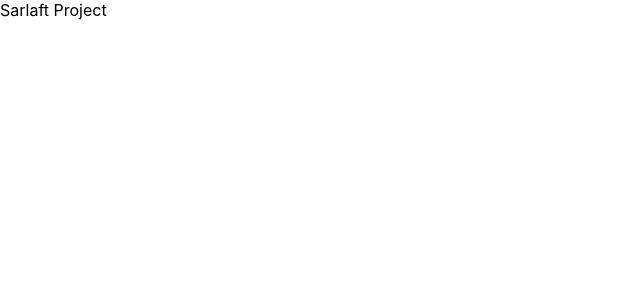
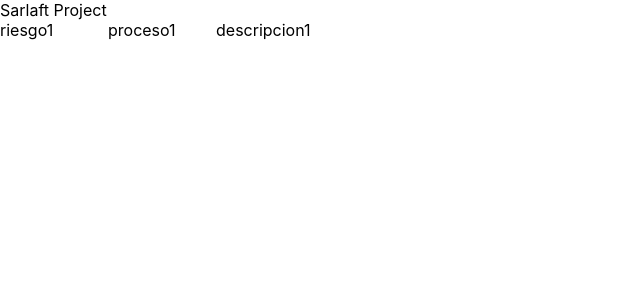
Before and after one commit to ProjectSarlaft/SarlaftProjectFront, a React (Create React App) app: page / in a window 1280 px wide. Shown: the top 300 px of the page, without its empty margins (0-640 px from the left). Built offline with nearby package versions, Linux system fonts and the light colour scheme.

Commit message:
Creacion componente riesgo

```diff
--- a/package.json
+++ b/package.json
@@ -5,6 +5,7 @@
   "dependencies": {
     "react": "^16.8.6",
     "react-dom": "^16.8.6",
+    "react-flexbox-grid": "^2.1.2",
     "react-scripts": "2.1.8"
   },
   "scripts": {
--- a/src/App.js
+++ b/src/App.js
@@ -1,11 +1,19 @@
-import React, { Component } from 'react';
+import React, { Component } from 'react'; import { Grid, Row, Col } from 'react-flexbox-grid';
+import Riesgo from './componentes/Riesgo';
 
 class App extends Component {
   render() {
     return (
       <div>
         Sarlaft Project
+
+        <Row>
+  <Col  md={3} lg={3} ><Riesgo riesgo = "riesgo1" proceso = "proceso1" descripcion = "descripcion1" ></Riesgo></Col>
+  <Col  md={3} lg={3} ><Riesgo></Riesgo></Col>
+  <Col md={3} lg={3} ><Riesgo></Riesgo></Col>
+</Row>
       </div>
+
     );
   }
 }
--- /dev/null
+++ b/src/componentes/Riesgo.js
@@ -0,0 +1,32 @@
+
+import { Grid, Row, Col } from 'react-flexbox-grid';
+import React, { Component } from 'react';
+
+class Riesgo extends Component {
+    constructor(props) {
+        super(props);
+        this.state = {
+            riesgo: props.riesgo,
+            proceso: props.proceso,
+            descripcion: props.descripcion,
+        }
+    }
+    render() {
+        const { riesgo, proceso, descripcion } = this.state;
+      return (
+
+<div>
+<Row>
+  <Col  md={4} lg={4} >{riesgo}</Col>
+  <Col  md={4} lg={4} >{proceso}</Col>
+  <Col md={4} lg={4} >{descripcion}</Col>
+</Row>
+
+</div>
+
+
+      );
+    }
+  }
+
+  export default Riesgo;
```
Also changed, not shown: 1 other file (tests, documents, lock files or other folders).
